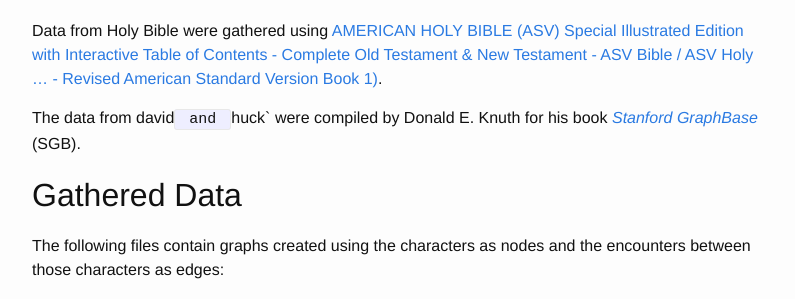
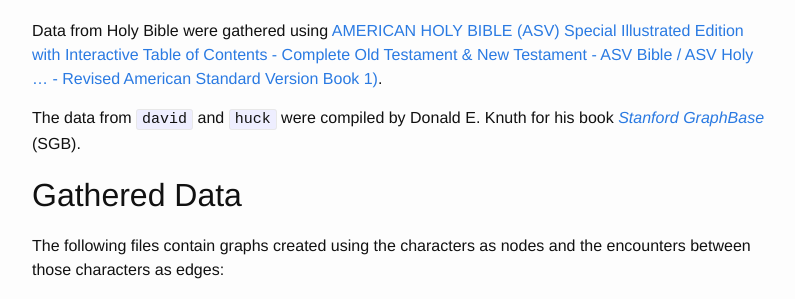
Before and after one commit to ajholanda/ajholanda.github.io, a Jekyll site: the page built from charnet.md, in a window 1280 px wide and 900 px high, scrolled down 486 px. Shown: the part 151-450 px from the top of the window, without its empty margins (238-1033 px from the left). Built offline with Jekyll 4.4.1, drawn with Linux system fonts in a browser that asks for light colours.

Commit message:
minor format error

```diff
--- a/charnet.md
+++ b/charnet.md
@@ -35,9 +35,10 @@
 Complete Old Testament & New Testament - ASV Bible / ASV Holy ... -
 Revised American Standard Version Book 1)](http://goo.gl/NTRhzT).
 
-The data from david` and `huck` were compiled by
-Donald E. Knuth for his book [_Stanford_
-_GraphBase_](http://www-cs-faculty.stanford.edu/~knuth/sgb.html) (SGB).
+The data from `david` and `huck` were compiled by Donald E. Knuth for
+his book [_Stanford_
+_GraphBase_](http://www-cs-faculty.stanford.edu/~knuth/sgb.html)
+(SGB).
 
 ## Gathered Data
 
```
